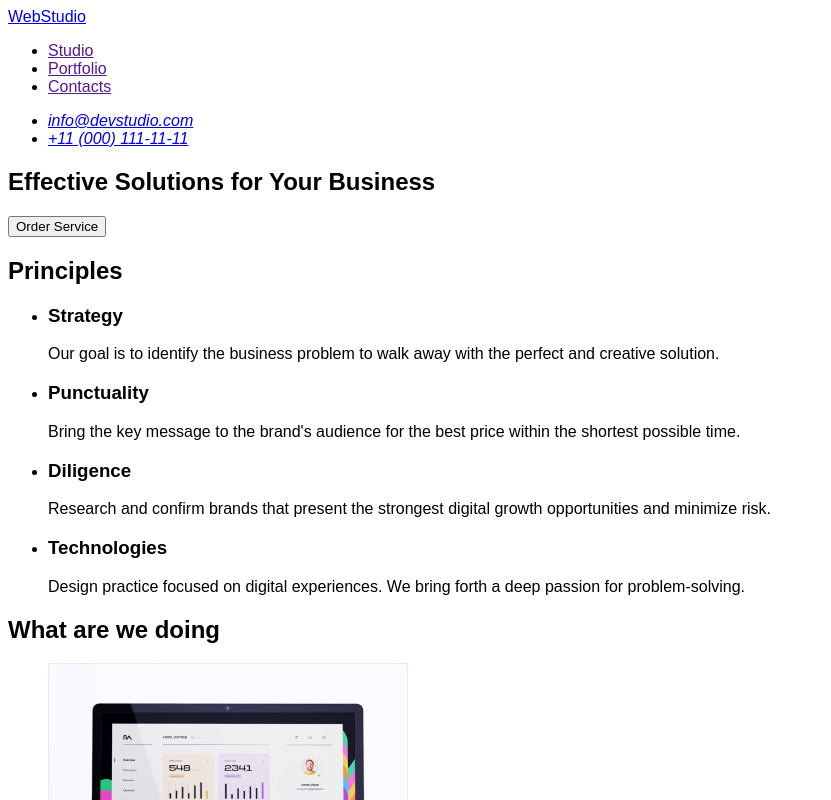
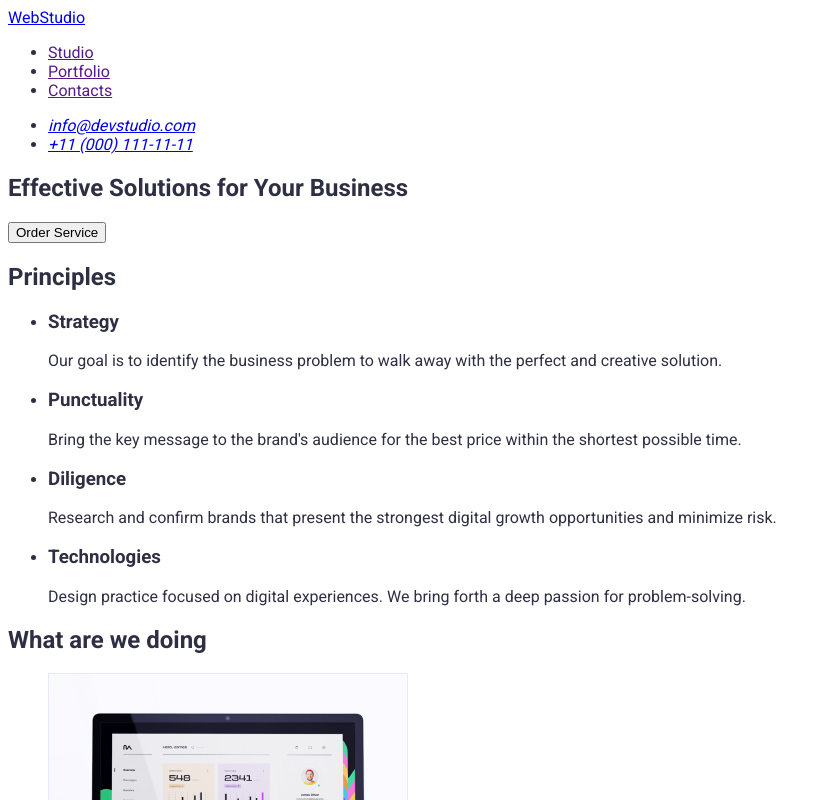
Before and after one commit to Anna-Chernukhina/goit-markup-hw-02, a plain HTML site: page index.html in a window 1280 px wide. Shown: the top 800 px of the page, without its empty margins (0-831 px from the left). Drawn offline with Linux system fonts and the light colour scheme.

Commit message:
index.html updated
fonts added
header and footer classes added
css vars for colors created

```diff
--- a/css/styles.css
+++ b/css/styles.css
@@ -1,3 +1,13 @@
+:root {
+    --navy-blue: #2E2F42;
+    --slate: #434455;
+    --white: #FFFFFF;
+    --iris: #4D5AE5;
+    --cloud: #F4F4FD;
+    --ocean: #404BBF;
+}
+
 body {
-    font-family: sans-serif;
+    font-family: 'Roboto', sans-serif;
+    color: var(--navy-blue);
 }
--- a/index.html
+++ b/index.html
@@ -6,38 +6,43 @@
     <meta http-equiv="X-UA-Compatible" content="IE=edge">
     <meta name="viewport" content="width=device-width, initial-scale=1.0">
     <title>WebStudio</title>
+    <link rel="preconnect" href="https://fonts.googleapis.com">
+    <link rel="preconnect" href="https://fonts.gstatic.com" crossorigin>
+    <link
+        href="https://fonts.googleapis.com/css2?family=Raleway:wght@800&family=Roboto:wght@400;500;700;900&display=swap"
+        rel="stylesheet">
     <link rel="stylesheet" href="./css/styles.css">
 </head>
 
 <body>
     <!--Header-->
-    <header>
+    <header class="header">
 
         <!--Navigation menu-->
-        <nav>
+        <nav class="header-nav">
             <!--logo-->
             <a href="./index.html">WebStudio</a>
 
-            <ul>
-                <li>
+            <ul class="header-nav-list">
+                <li class="header-nav-list-item">
                     <a href="">Studio</a>
                 </li>
-                <li>
+                <li class="header-nav-list-item">
                     <a href="">Portfolio</a>
                 </li>
-                <li>
+                <li class="header-nav-list-item">
                     <a href="">Contacts</a>
                 </li>
             </ul>
         </nav>
 
         <!--Contacts-->
-        <address>
-            <ul>
-                <li>
+        <address class="header-address">
+            <ul class="header-address-list">
+                <li class="header-address-list-item">
                     <a href="mailto:info@devstudio.com">info@devstudio.com</a>
                 </li>
-                <li>
+                <li class="header-address-list-item">
                     <a href="tel:+110001111111">+11 (000) 111-11-11</a>
                 </li>
             </ul>
@@ -48,8 +53,8 @@
     <!--Main-->
     <main>
         <!--Effective Solutions for Your Business-->
-        <section>
-            <h1>Effective Solutions for Your Business</h1>
+        <section class="main-section">
+            <h1 class="title">Effective Solutions for Your Business</h1>
             <button type="button">Order Service</button>
         </section>
 
@@ -126,9 +131,10 @@
     </main>
 
     <!--Footer-->
-    <footer>
-        <a href="./index.html">WebStudio</a>
-        <p>Increase the flow of customers and sales for your business with digital marketing & growth solutions.</p>
+    <footer class="footer">
+        <a href="./index.html" class="footer-link">WebStudio</a>
+        <p class="footer-text">Increase the flow of customers and sales for your business with digital marketing &
+            growth solutions.</p>
     </footer>
 </body>
 
```
Also changed, not shown: portfolio.html (+49 -0 lines).
